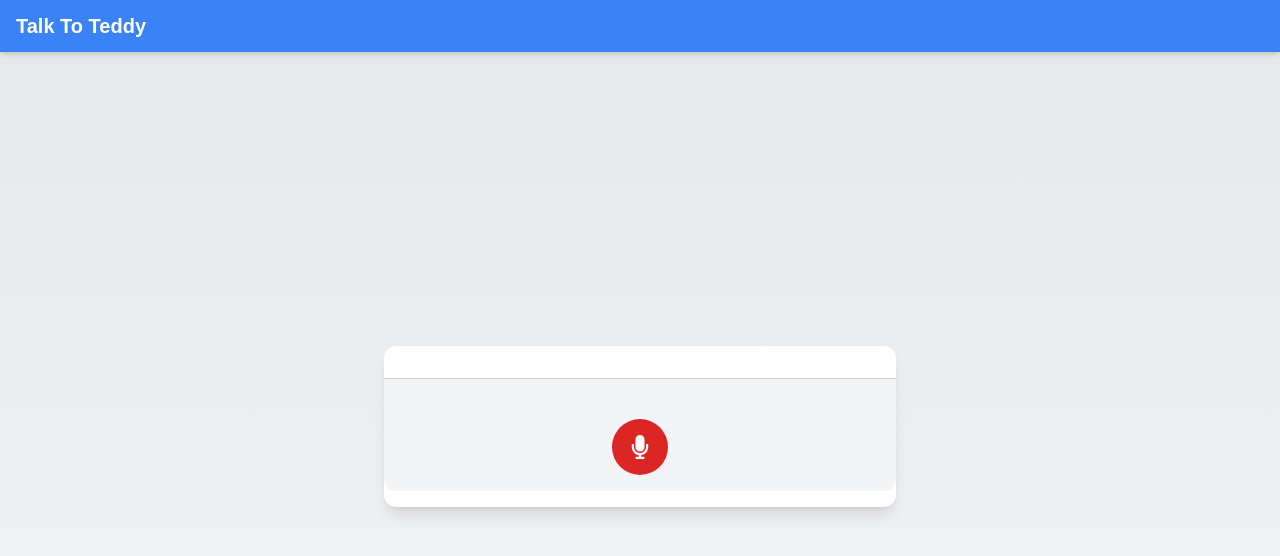
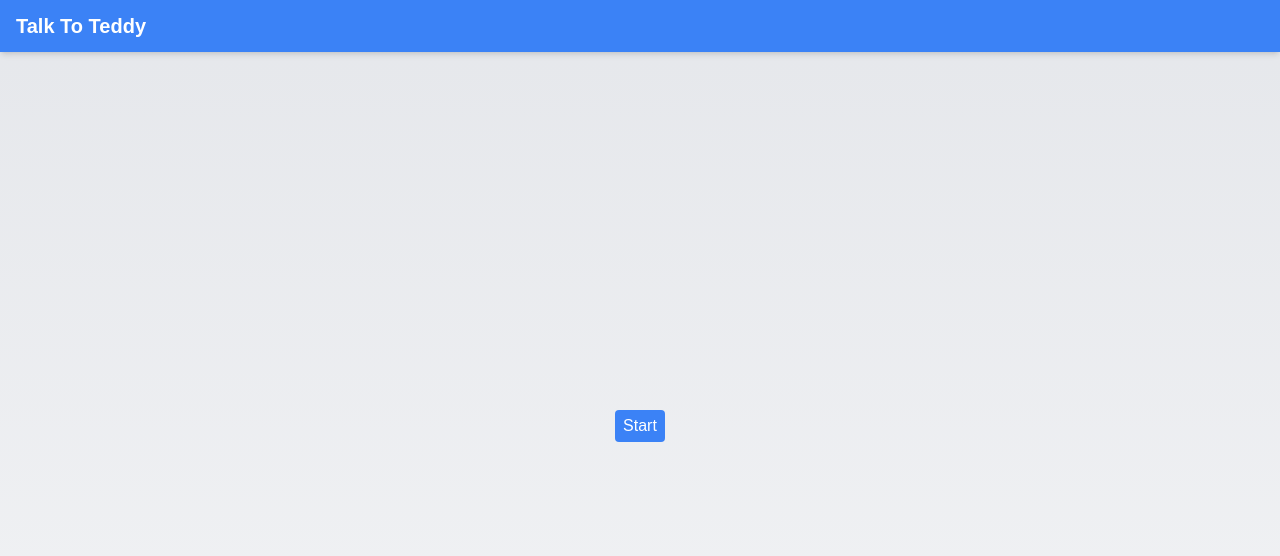
Before and after one commit to arzekeil/talk_to_duckie, a React (Vite) app: page / in a window 1280 px wide. Shown: the top 556 px of the page. Built offline with nearby package versions, Linux system fonts and the light colour scheme.

Commit message:
add mock ide

```diff
--- a/package.json
+++ b/package.json
@@ -10,7 +10,9 @@
     "preview": "vite preview"
   },
   "dependencies": {
+    "@monaco-editor/react": "^4.6.0",
     "axios": "^1.7.8",
+    "monaco-editor": "^0.52.0",
     "react": "^18.3.1",
     "react-dom": "^18.3.1",
     "react-icons": "^5.3.0"
--- a/src/App.tsx
+++ b/src/App.tsx
@@ -1,13 +1,18 @@
 import React, { useState } from "react";
+import Editor from "@monaco-editor/react";
+
 import AppBar from "./components/AppBar";
 import MessageWidget from "./widgets/MessageWidget";
 import AudioRecorder from "./components/AudioRecorder";
 import Message from "./types/Message";
 
+const BASE_URL = "http://localhost:5000";
+
 const App: React.FC = () => {
   // State to store user messages and recipient (AI) messages
   const [userMessages, setUserMessages] = useState<Message[]>([]);
   const [recipientMessages, setRecipientMessages] = useState<Message[]>([]);
+  const [start, setStart] = useState(false);
 
   // Function to handle adding a user message
   const addUserMessage = (message: Message) => {
@@ -26,7 +31,7 @@ const App: React.FC = () => {
   const getAIResponse = async (userText: string) => {
     try {
       // Simulate an API call
-      const response = await fetch("http://localhost:5000/parse_response", {
+      const response = await fetch(`${BASE_URL}/parse_response`, {
         method: "POST",
         headers: {
           "Content-Type": "application/json",
@@ -38,14 +43,17 @@ const App: React.FC = () => {
 
       const data = await response.json();
 
-      // console.log(data.response)
-
+      console.log(data.response)
+      for (let i = 0; i < data.response.length; i++) {
         const aiMessage = new Message(
           Date.now(),
           "recipient",
-        data.response || "I didn't understand that."
+          data.response[i] || "I didn't understand that."
         );
         addRecipientMessage(aiMessage);
+        await new Promise((resolve) => setTimeout(resolve, 2000));
+      }
+
     } catch (error) {
       console.error("Error fetching AI response:", error);
     }
@@ -56,6 +64,38 @@ const App: React.FC = () => {
     (a, b) => a.id - b.id
   );
 
+  const startSession = async () => {
+    setStart(true);
+    try {
+      // Simulate an API call
+      const response = await fetch(`${BASE_URL}/start`, {
+        method: "POST",
+        headers: {
+          "Content-Type": "application/json",
+        },
+      });
+
+      if (!response.ok) throw new Error("Failed to fetch AI response");
+
+      const data = await response.json();
+
+      console.log(data.response)
+      for (let i = 0; i < data.response.length; i++) {
+        const aiMessage = new Message(
+          Date.now(),
+          "recipient",
+          data.response[i] || "I didn't understand that."
+        );
+        addRecipientMessage(aiMessage);
+        await new Promise((resolve) => setTimeout(resolve, 2000));
+      }
+
+    } catch (error) {
+      console.error("Error fetching AI response:", error);
+    }
+
+  }
+
   return (
     <div className="min-h-screen bg-gradient-to-b from-gray-200 to-gray-100 flex flex-col">
       {/* AppBar */}
@@ -63,6 +103,25 @@ const App: React.FC = () => {
 
       {/* Main Content */}
       <main className="flex-grow flex items-center justify-center">
+        {!start && (
+          <button
+            className="bg-blue-500 text-white p-2 rounded"
+            onClick={startSession}
+          >
+            Start
+          </button>
+        )}
+        {start &&
+          <>
+            <div className="bg-white shadow-lg rounded-xl w-full max-w-lg flex flex-col h-full">
+              <Editor
+                height="40vh"
+                defaultLanguage="python"
+                theme="vs-dark"
+              />
+              <button className="bg-blue-500 text-white p-4 rounded-b-xl">Run</button>
+
+            </div>
             <div className="bg-white shadow-lg rounded-xl w-full max-w-lg flex flex-col h-full">
               {/* Chat Messages */}
               <div className="flex-grow p-4 space-y-4 overflow-y-auto">
@@ -80,6 +139,8 @@ const App: React.FC = () => {
                 />
               </div>
             </div>
+          </>
+        }
       </main>
     </div>
   );
```
Also changed, not shown: 1 other file (tests, documents, lock files or other folders). Lines whose indentation alone changed are shown as unchanged.
